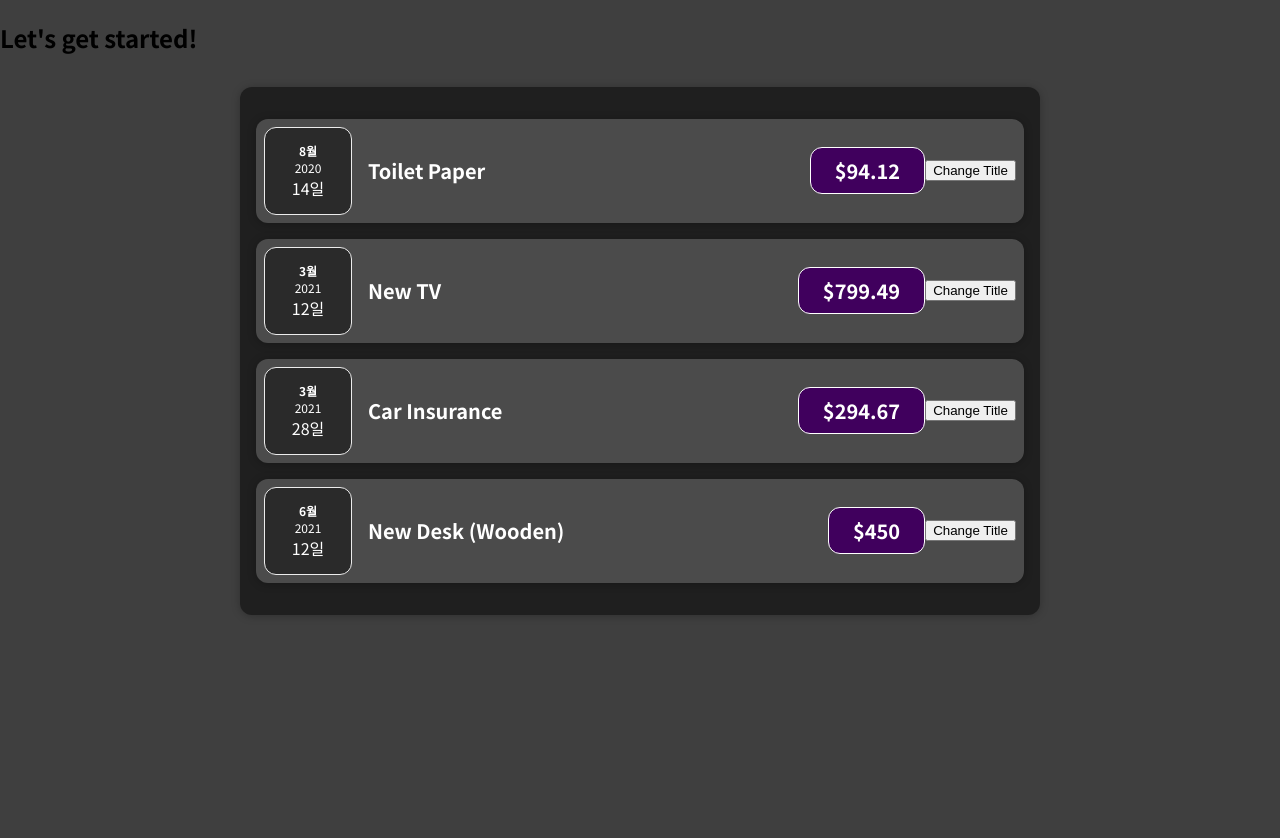
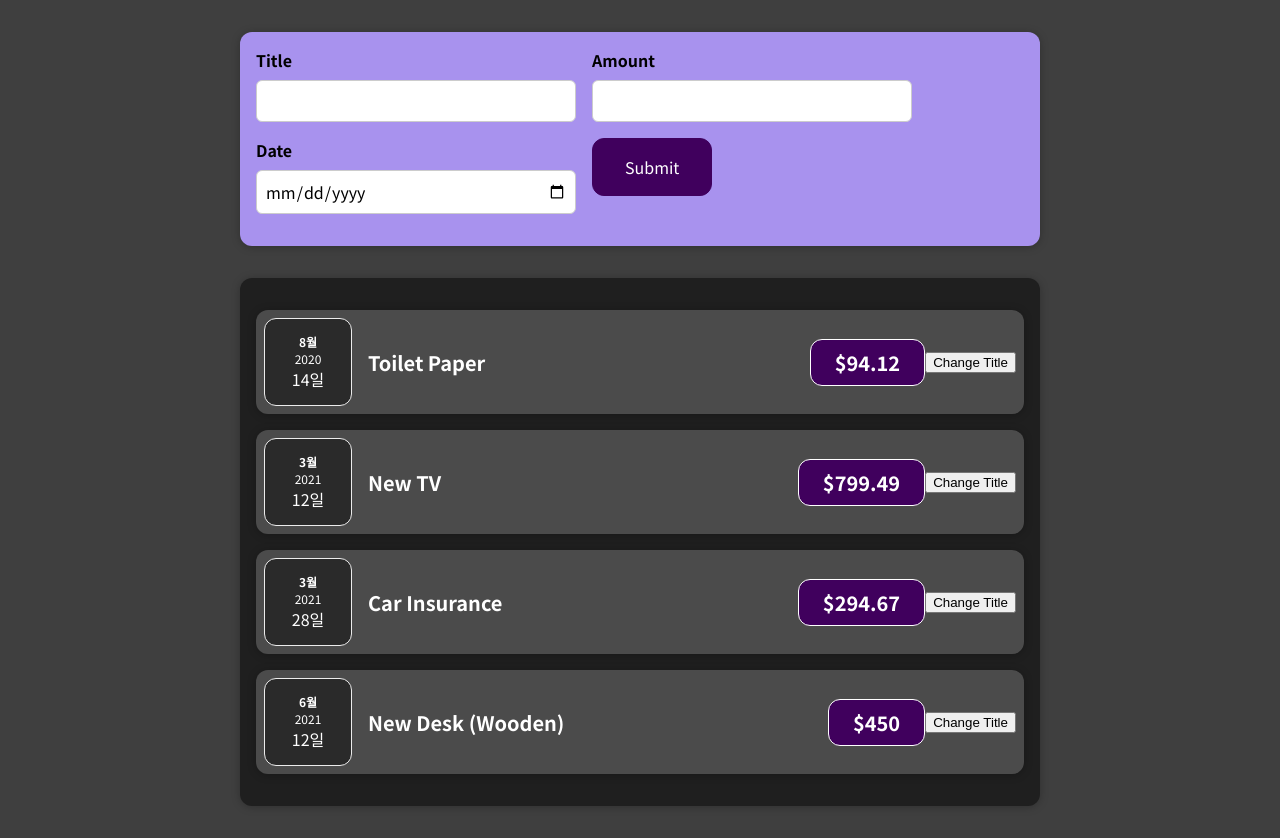
Before and after one commit to i-cluster/react-lec, a React (Create React App) app in the folder 01-starting-setup/: page / in a window 1280 px wide. Before the commit the page ends 800 px from the top, so only its background shows below. Built offline with nearby package versions, Linux system fonts and the light colour scheme.

Commit message:
230403_State & Event
- props

```diff
--- a/01-starting-setup/src/App.js
+++ b/01-starting-setup/src/App.js
@@ -1,4 +1,5 @@
 import Expenses from "./components/Expenses/Expenses";
+import NewExpense from "./components/NewExpense/NewExpense";
 
 const App = () => {
   const expenses = [
@@ -21,14 +22,19 @@
       amount: 450,
       date: new Date(2021, 5, 12),
     },
-  ];
+  ]
+
+  const addExpenseHandler = expense => {
+    console.log('In App.js')
+    console.log(expense)
+  }
 
   return (
     <div>
-      <h2>Let's get started!</h2>
+      <NewExpense onAddExpense={addExpenseHandler} />
       <Expenses items={expenses} />
     </div>
-  );
+  )
 }
 
 export default App;
--- /dev/null
+++ b/01-starting-setup/src/components/NewExpense/ExpenseForm.css
@@ -0,0 +1,26 @@
+.new-expense__controls {
+  display: flex;
+  flex-wrap: wrap;
+  gap: 1rem;
+  margin-bottom: 1rem;
+  text-align: left;
+}
+
+.new-expense__control label {
+  font-weight: bold;
+  margin-bottom: 0.5rem;
+  display: block;
+}
+
+.new-expense__control input {
+  font: inherit;
+  padding: 0.5rem;
+  border-radius: 6px;
+  border: 1px solid #ccc;
+  width: 20rem;
+  max-width: 100%;
+}
+
+.new-expense__actions {
+  text-align: right;
+}
--- /dev/null
+++ b/01-starting-setup/src/components/NewExpense/ExpenseForm.js
@@ -0,0 +1,67 @@
+import React, { useState } from 'react'
+
+import './ExpenseForm.css'
+
+const ExpenseForm = props => {
+  // const [title, setTitle] = useState('')
+  // const [amount, setAmount] = useState('')
+  // const [date, setDate] = useState('')
+
+  const [userInput, setUserInput] = useState({ title: '', amount: '', date: '' })
+
+  const titleChangeHandler = event => {
+    // setTitle(event.target.value)
+    // setUserInput({...userInput, title: event.target.value})
+    setUserInput(prevState => { return {...prevState, title: event.target.value} })
+  }
+
+  const amountChangeHandler = event => {
+    // setAmount(event.target.value)
+    // setUserInput({...userInput, amount: event.target.value})
+    setUserInput(prevState => { return {...prevState, amount: event.target.value} })
+  }
+
+  const dateChangeHandler = event => {
+    // setDate(event.target.value)
+    // setUserInput({...userInput, date: event.target.value})
+    setUserInput(prevState => { return {...prevState, date: event.target.value} })
+  }
+
+  const submitHandler = event => {
+    event.preventDefault()
+
+    const expenseData = {
+      title: userInput.title,
+      amount: userInput.amount,
+      date: new Date(userInput.date)
+    }
+
+    props.onSaveExpenseData(expenseData)
+
+    setUserInput({title: '', amount: '', date: ''})
+  }
+
+  return (
+    <form onSubmit={submitHandler}>
+      <div className='new-expense__controls'>
+        <div className='new-expense__control'>
+          <label>Title</label>
+          <input type='text' value={userInput.title} onChange={titleChangeHandler} />
+        </div>
+        <div className='new-expense__control'>
+          <label>Amount</label>
+          <input type='number' value={userInput.amount} min='0.01' step='0.01' onChange={amountChangeHandler} />
+        </div>
+        <div className='new-expense__control'>
+          <label>Date</label>
+          <input type='date' value={userInput.date} min='2023-03-30' step='2050-03-30' onChange={dateChangeHandler} />
+        </div>
+        <div className="new-ewpense__actions">
+          <button type='submit'>Submit</button>
+        </div>
+      </div>
+    </form>
+  )
+}
+
+export default ExpenseForm
--- /dev/null
+++ b/01-starting-setup/src/components/NewExpense/NewExpense.css
@@ -0,0 +1,38 @@
+.new-expense {
+  background-color: #a892ee;
+  padding: 1rem;
+  margin: 2rem auto;
+  width: 50rem;
+  max-width: 95%;
+  border-radius: 12px;
+  text-align: center;
+  box-shadow: 0 1px 8px rgba(0, 0, 0, 0.25);
+}
+
+.new-expense button {
+  font: inherit;
+  cursor: pointer;
+  padding: 1rem 2rem;
+  border: 1px solid #40005d;
+  background-color: #40005d;
+  color: white;
+  border-radius: 12px;
+  margin-right: 1rem;
+}
+
+.new-expense button:hover,
+.new-expense button:active {
+  background-color: #510674;
+  border-color: #510674;
+}
+
+.new-expense button.alternative {
+  color: #220131;
+  border-color: transparent;
+  background-color: transparent;
+}
+
+.new-expense button.alternative:hover,
+.new-expense button.alternative:active {
+  background-color: #ddb3f8;
+}
--- /dev/null
+++ b/01-starting-setup/src/components/NewExpense/NewExpense.js
@@ -0,0 +1,21 @@
+import ExpenseForm from './ExpenseForm'
+import './NewExpense.css'
+
+const NewExpense = props => {
+  const saveExpenseDataHandler = expenseData => {
+    const data = {...expenseData, id: Math.random().toString()}
+
+    console.log('In NewExpense.js')
+    console.log(data)
+
+    props.onAddExpense(expenseData)
+  }
+
+  return (
+    <div className='new-expense'>
+      <ExpenseForm onSaveExpenseData={saveExpenseDataHandler} />
+    </div>
+  )
+}
+
+export default NewExpense
```
Also changed, not shown: 1 other file (tests, documents, lock files or other folders).
